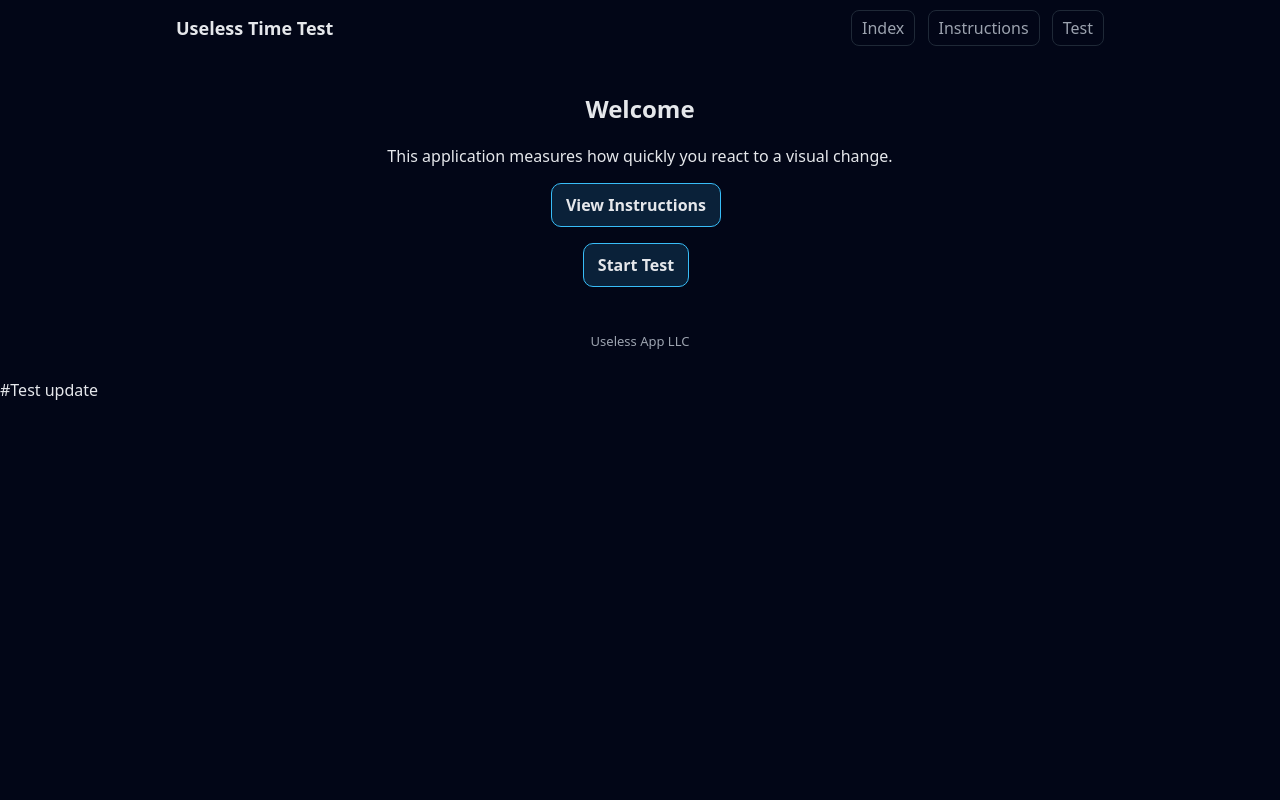
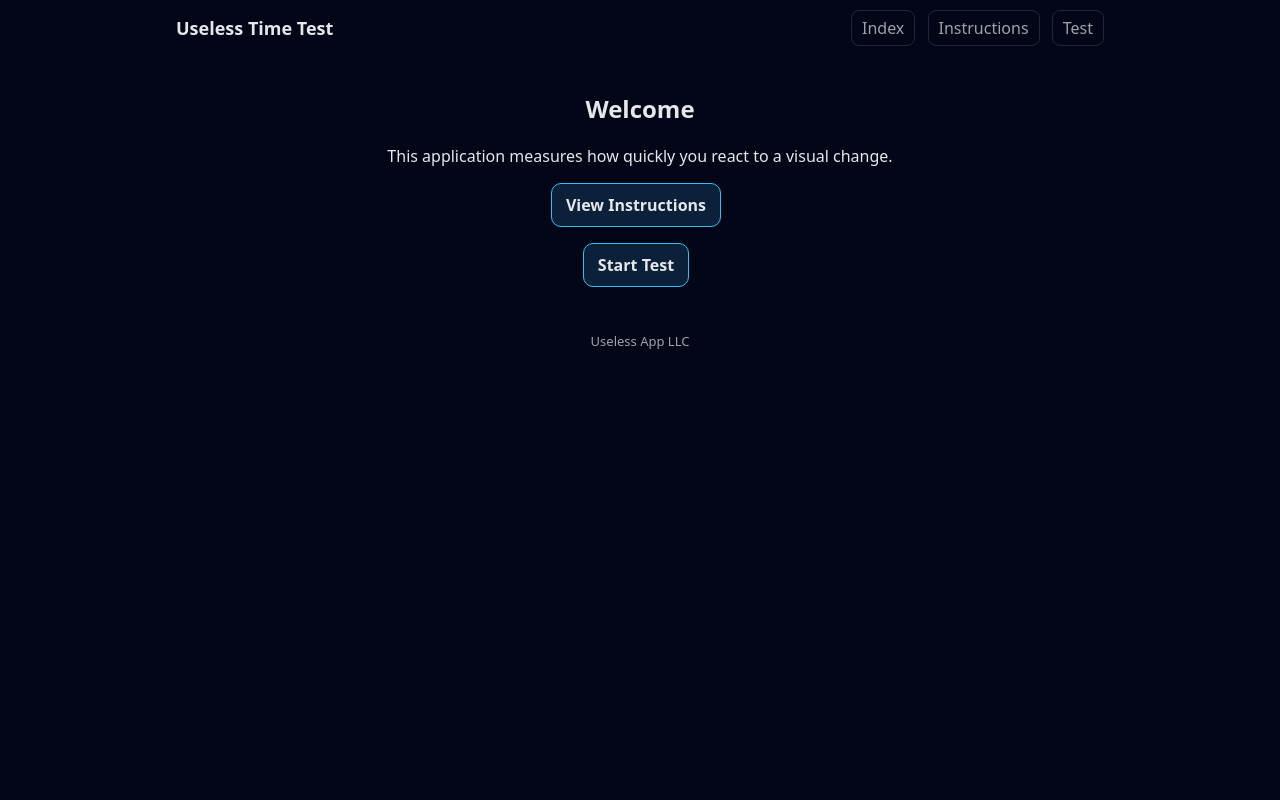
Before and after one commit to AbelRamCSU/Flask-App-3, a Flask app: page / in a window 1280 px wide. Run offline with Flask 3, Linux system fonts and the light colour scheme.

Commit message:
Updated Base.html

```diff
--- a/templates/base.html
+++ b/templates/base.html
@@ -29,6 +29,3 @@
 
 </body>
 </html>
-
-
-#Test update
```
